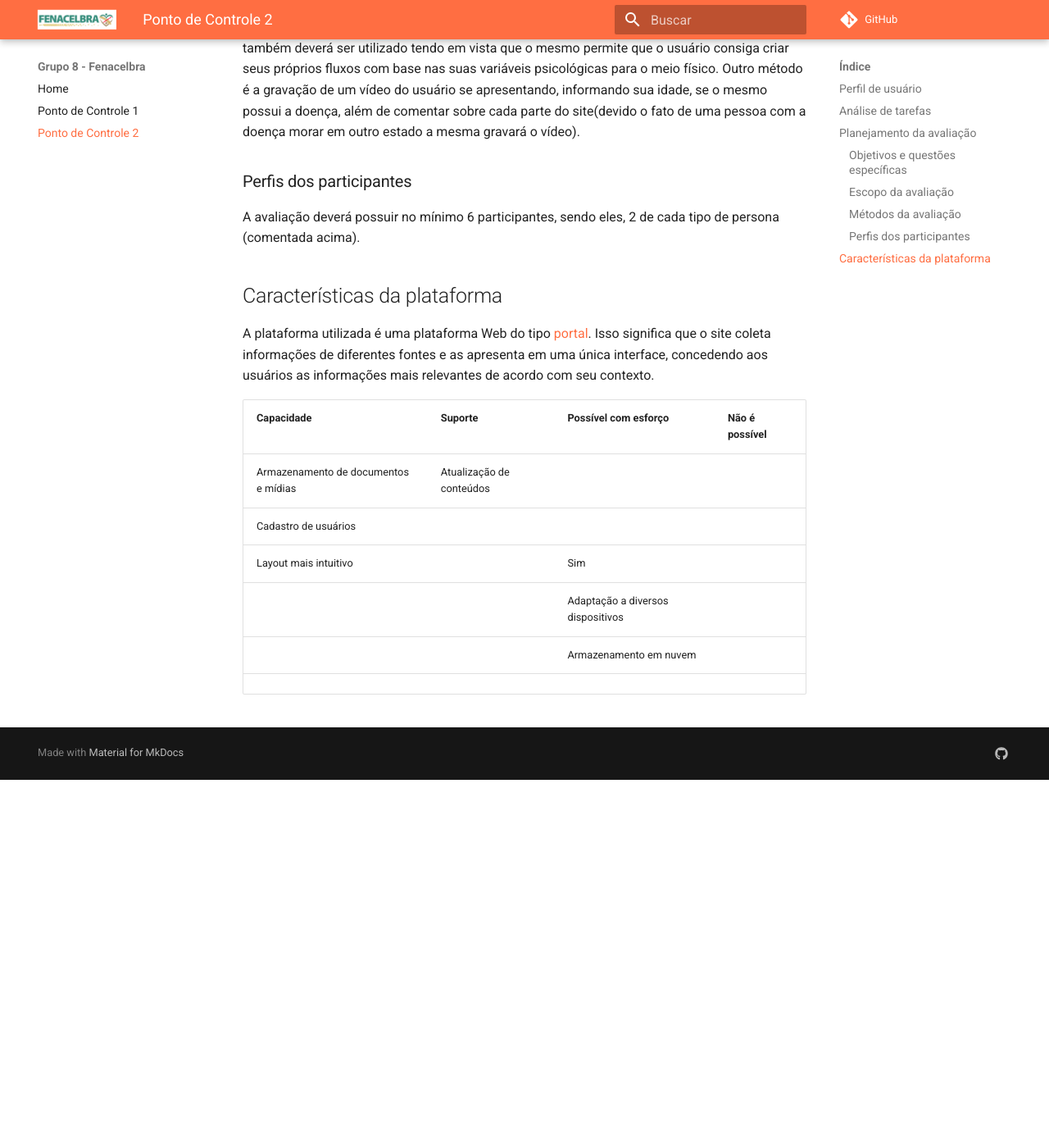
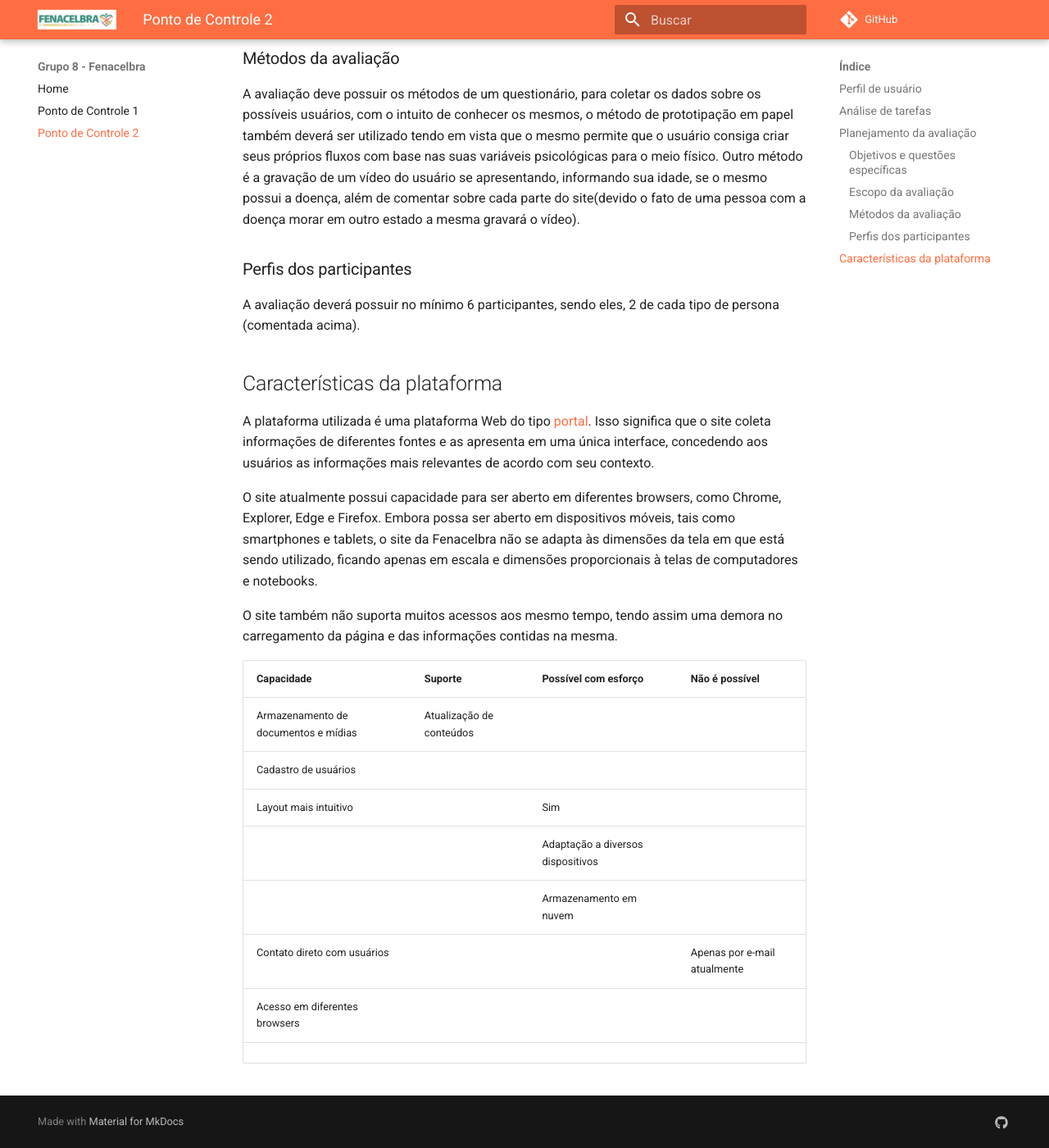
Before and after one commit to Interacao-Humano-Computador/2019.2-FENALCEBRA, an MkDocs documentation site: the page built from docs/seminario2.md, in a window 1280 px wide and 1400 px high, scrolled down 1954 px. Shown: the whole window at 82% size. Built offline with MkDocs 1.6.1 and Material for MkDocs 9.7.7, drawn with Linux system fonts in a browser that asks for light colours; comment, search, counter and statistics services are not loaded; before the commit the page ends 2905 px from its top, so only the background shows below that; some of the changed text lies outside the part shown.

```diff
--- a/docs/seminario2.md
+++ b/docs/seminario2.md
@@ -8,6 +8,7 @@
 | 14/10/2019 | 1.0    | Adicionando planejamento da avaliação | Victor Peixoto    |
 | 14/10/2019 | 1.0    | Adicionando apresentação              | Marcelo Magalhães |
 | 14/10/2019 | 1.0    | Adicionando tópico de características da plataforma| Débora Vilela|
+|16/10/2019|1.1|Alterando documento de características da plataforma|Débora Vilela|
 
 ## Perfil de usuário
 
@@ -44,11 +45,17 @@ A avaliação deverá possuir no mínimo 6 participantes, sendo eles, 2 de cada
 
 A plataforma utilizada é uma plataforma Web do tipo [portal](https://vertigo.com.br/plataforma-digital-portal-intranet-mobile/). Isso significa que o site coleta informações de diferentes fontes e as apresenta em uma única interface, concedendo aos usuários as informações mais relevantes de acordo com seu contexto.
 
+O site atualmente possui capacidade para ser aberto em diferentes browsers, como Chrome, Explorer, Edge e Firefox. Embora possa ser aberto em dispositivos móveis, tais como smartphones e tablets, o site da Fenacelbra não se adapta às dimensões da tela em que está sendo utilizado, ficando apenas em escala e dimensões proporcionais à telas de computadores e notebooks.
+
+O site também não suporta muitos acessos aos mesmo tempo, tendo assim uma demora no carregamento da página e das informações contidas na mesma.
+
  |Capacidade |Suporte |Possível com esforço |Não é possível |
  |:--------- |:----- | :---------------- | :---------------- |
  |Armazenamento de documentos e mídias |Atualização de conteúdos|
- |Cadastro de usuários|
- |Layout mais intuitivo|| Sim|
- |||Adaptação a diversos dispositivos|
+ |Cadastro de usuários||||
+ |Layout mais intuitivo|| Sim||
+ |||Adaptação a diversos dispositivos||
  |||Armazenamento em nuvem|
+ |Contato direto com usuários|||Apenas por e-mail atualmente|
+ |Acesso em diferentes browsers||||
  |
```
